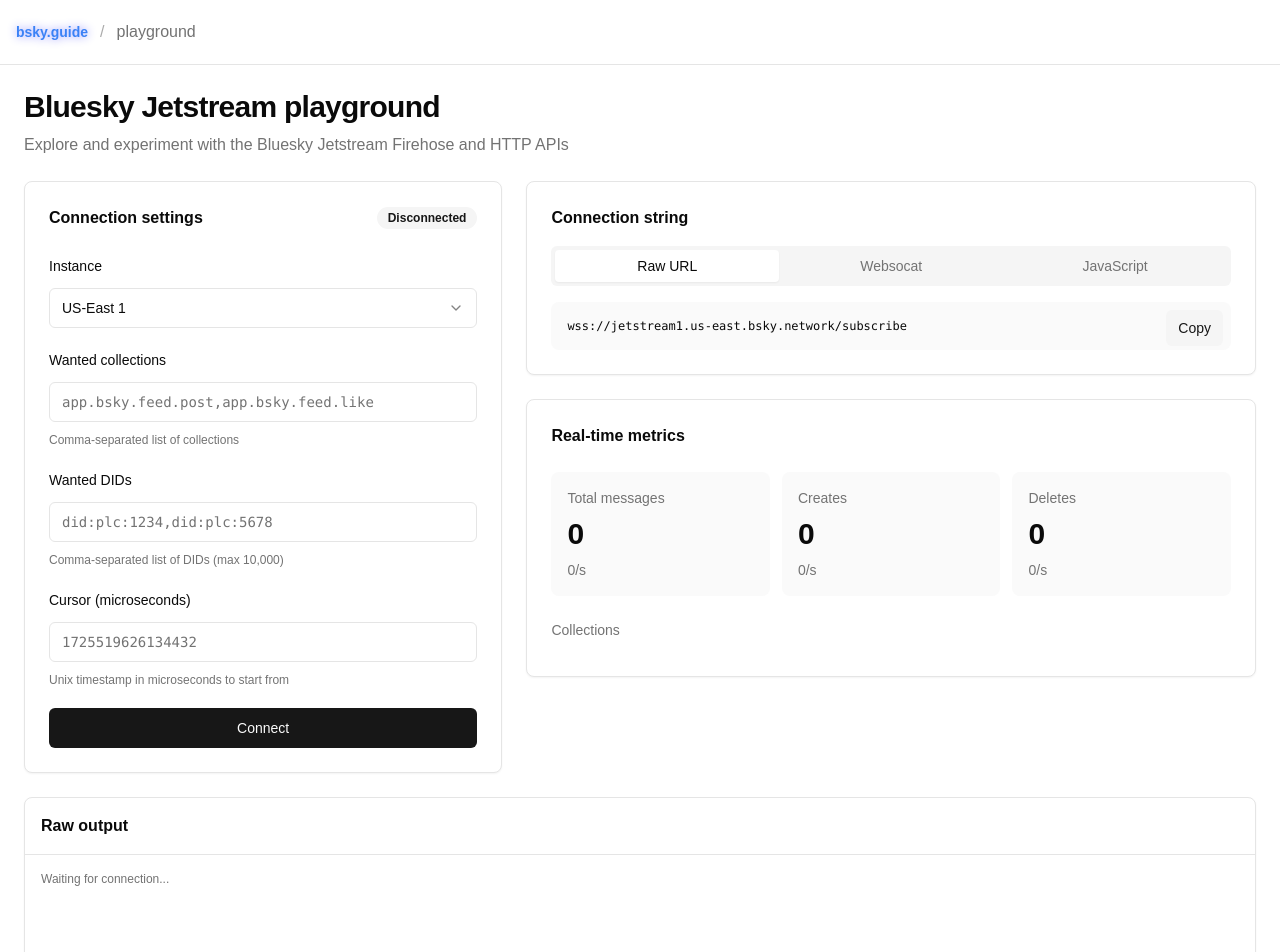
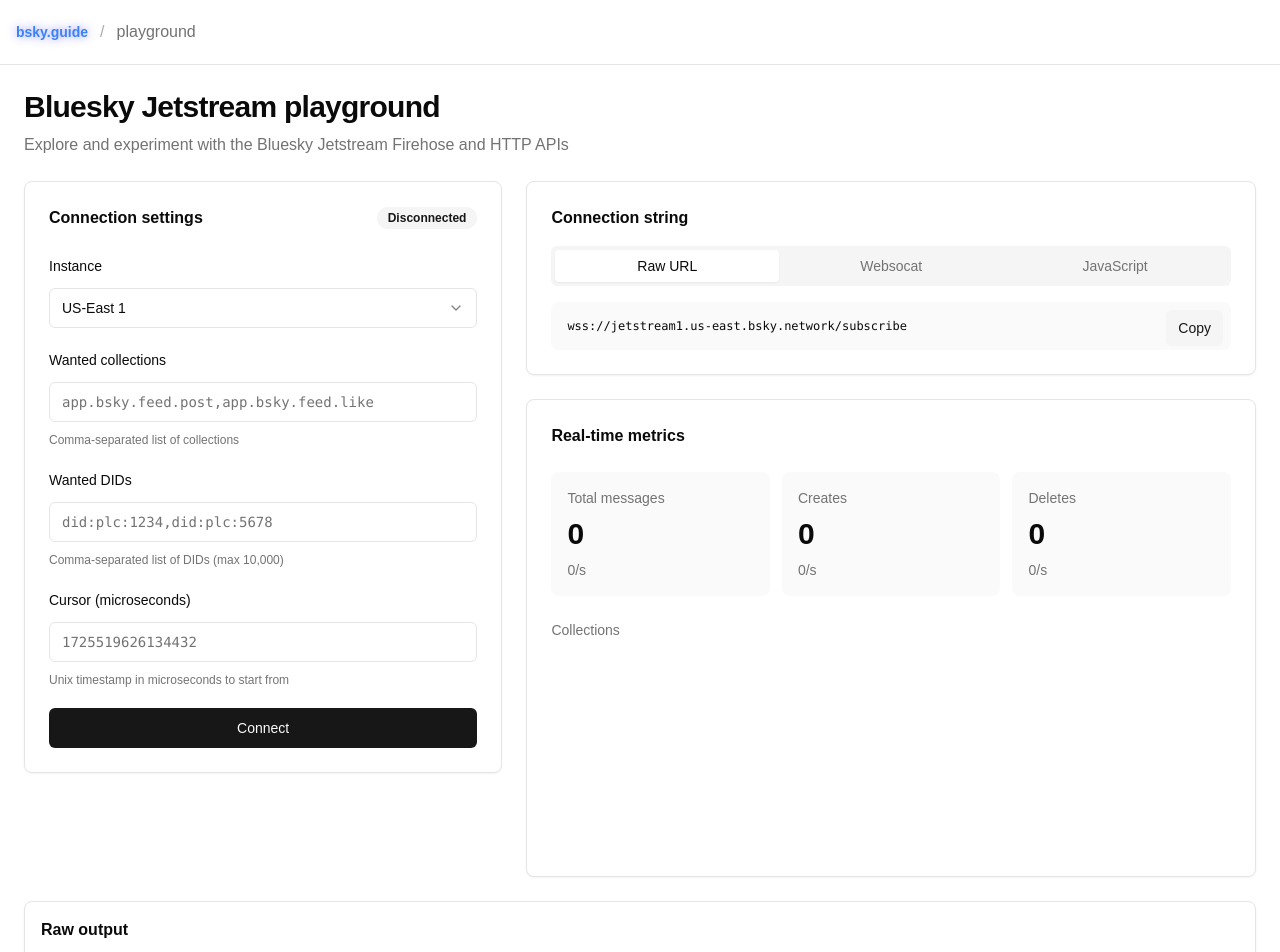
Before and after one commit to makeusabrew/playground.bsky.guide, a Next.js app: page / in a window 1280 px wide. Shown: the top 952 px of the page. Built offline with nearby package versions, Linux system fonts and the light colour scheme.

Commit message:
wrap collections in a scroll area

```diff
--- a/components/metrics-display.tsx
+++ b/components/metrics-display.tsx
@@ -2,6 +2,7 @@
 import { Card } from '@/components/ui/card'
 import { JetstreamMetrics } from '@/lib/playground/jetstream/types'
 import { Badge } from './ui/badge'
+import { ScrollArea } from './ui/scroll-area'
 
 function formatNumber(num: number): string {
   if (num === 0) return '0'
@@ -61,7 +62,8 @@
 
         <div className="space-y-3">
           <h3 className="text-sm font-medium text-muted-foreground">Collections</h3>
-          <div className="space-y-1">
+          <ScrollArea className="h-[200px]">
+            <div className="space-y-0">
               {Object.entries(metrics.messagesByCollection)
                 .sort(([, a], [, b]) => b - a)
                 .map(([collection, count]) => (
@@ -79,6 +81,7 @@
                   </div>
                 ))}
             </div>
+          </ScrollArea>
         </div>
       </div>
     </Card>
```
Lines whose indentation alone changed are shown as unchanged.
